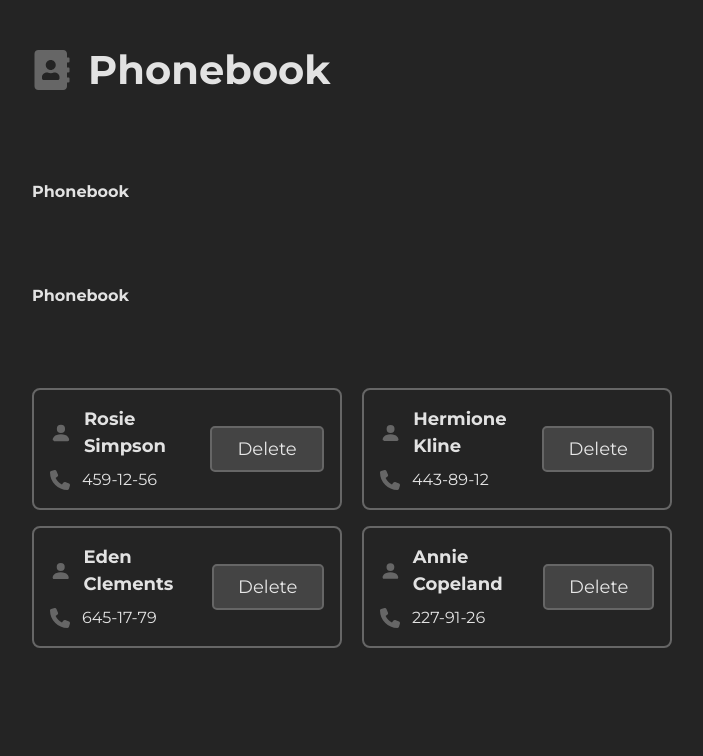
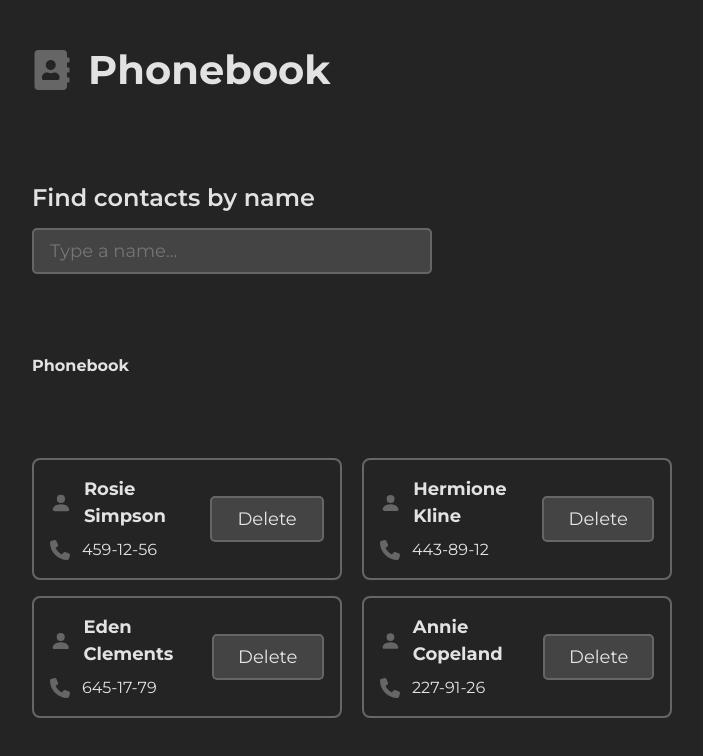
Before and after one commit to bonny-art/goit-neo-react-hw-module3, a React (Vite) app: page / in a window 1280 px wide. Shown: the top 756 px of the page, without its empty margins (288-991 px from the left). Built offline with nearby package versions, Linux system fonts and the light colour scheme.

Commit message:
Add search by name

```diff
--- a/src/App.jsx
+++ b/src/App.jsx
@@ -6,6 +6,7 @@ import Section from "./components/Section/Section";
 import style from "./App.module.css";
 
 import { FaAddressBook } from "react-icons/fa";
+import SearchBox from "./components/SearchBox/SearchBox";
 
 const defaultContacts = [
   { id: "id-1", name: "Rosie Simpson", number: "459-12-56" },
@@ -16,6 +17,26 @@ const defaultContacts = [
 
 function App() {
   const [contacts, setContacts] = useState(defaultContacts);
+  const [query, setQuery] = useState("");
+
+  const handleInput = (event) => {
+    const rawValue = event.target.value;
+
+    const filteredValue = rawValue
+      .replace(/[^a-zA-Zа-яА-ЯґҐєЄіІїЇʼ' ]/g, "")
+      .replace(/['ʼ]{2,}/g, "'")
+      .replace(/\s{2,}/g, " ")
+      .trim()
+      .toLowerCase();
+
+    setQuery(filteredValue);
+  };
+
+  const filteredContacts = contacts.filter(({ name }) =>
+    name.toLowerCase().includes(query)
+  );
+  console.log("🚀 ~ filteredContacts:", filteredContacts);
+
   return (
     <>
       <Section>
@@ -29,7 +50,9 @@ function App() {
 
       <Section>
         <Container>
-          <h1>Phonebook</h1>
+          <SearchBox value={query} onInput={handleInput}>
+            Find contacts by name
+          </SearchBox>
         </Container>
       </Section>
 
@@ -41,7 +64,7 @@ function App() {
 
       <Section>
         <Container>
-          <ContactList contacts={contacts} />
+          <ContactList contacts={filteredContacts} />
         </Container>
       </Section>
     </>
--- /dev/null
+++ b/src/components/SearchBox/SearchBox.jsx
@@ -0,0 +1,18 @@
+import styles from "./SearchBox.module.css";
+
+const SearchBox = ({ value, onInput, children }) => {
+  return (
+    <div className={styles.wrapper}>
+      <h2 className={styles.title}>{children}</h2>
+      <input
+        className={styles.input}
+        type="text"
+        value={value}
+        onChange={onInput}
+        placeholder="Type a name..."
+      />
+    </div>
+  );
+};
+
+export default SearchBox;
--- /dev/null
+++ b/src/components/SearchBox/SearchBox.module.css
@@ -0,0 +1,38 @@
+.wrapper {
+  display: flex;
+  flex-direction: column;
+  gap: 6px;
+
+  @media (min-width: 768px) {
+    gap: 12px;
+  }
+}
+
+.title {
+  font-size: 18px;
+  font-weight: 600;
+
+  @media (min-width: 768px) {
+    font-size: 24px;
+  }
+}
+
+.input {
+  width: 100%;
+  max-width: 400px;
+  padding: 10px 16px;
+  font-size: 18px;
+  border: 2px solid #666;
+  border-radius: 5px;
+  background-color: #444;
+  color: currentColor;
+  font-family: inherit;
+
+  transition: border-color 0.3s ease;
+}
+
+.input:hover,
+.input:focus {
+  outline: none;
+  border-color: rgba(255, 255, 255, 0.87);
+}
```
